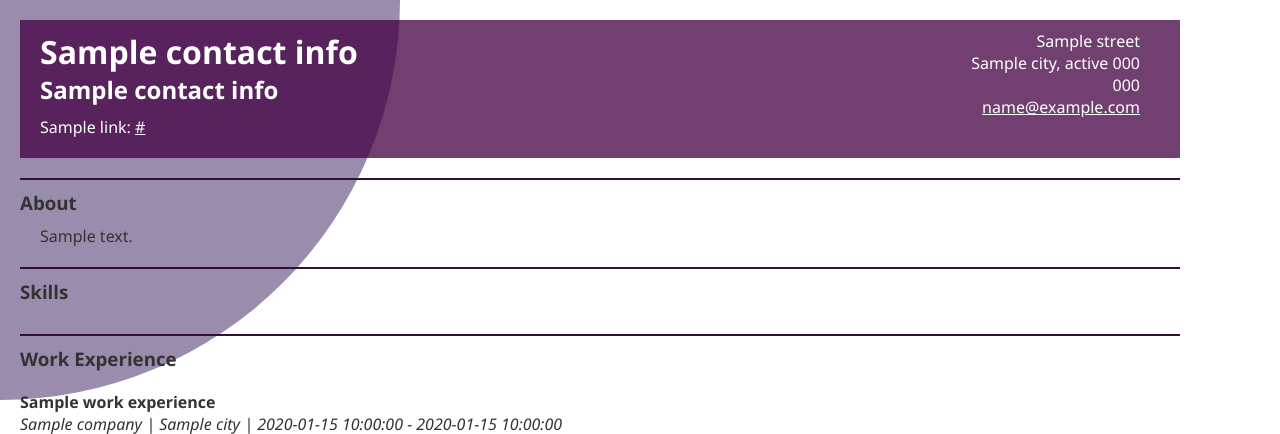
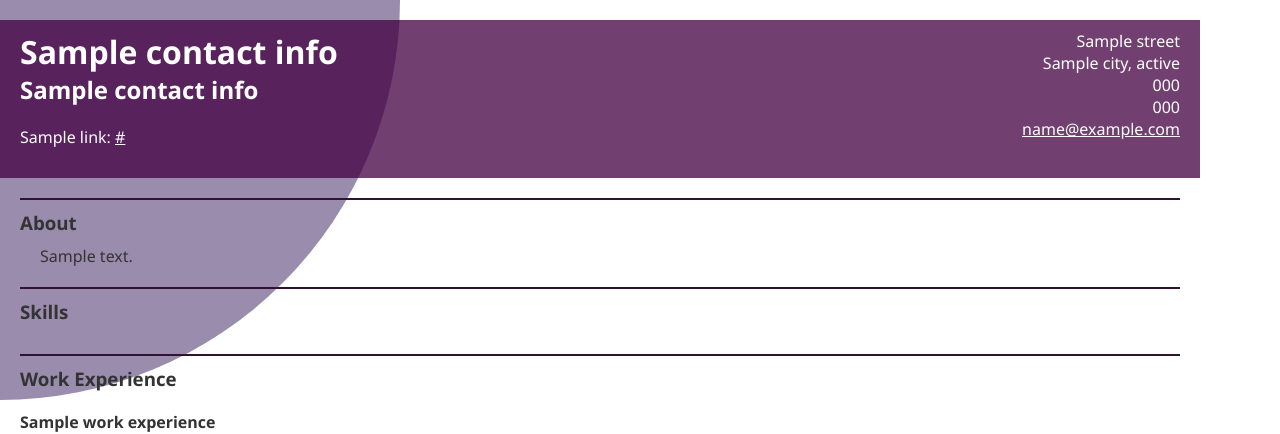
Before and after one commit to mattRicotta/flask-app-1, a Flask app: template templates/resume.html in a window 1280 px wide. Shown: the top 434 px of the page. Run offline with Flask 2, Linux system fonts and the light colour scheme; the template is opened without the code that fills it: most values are stand-ins (such as "Sample title", 1, 10 or a date in 2020).

Commit message:
update resumestyle.css

```diff
--- a/static/resumestyle.css
+++ b/static/resumestyle.css
@@ -9,33 +9,37 @@ body {
   min-width: 600px;
   z-index:0;
 }
-
-/* ------ header formatting --------------------------------- */
-.main header {
-  position: relative;
-  margin: 20px;
-  padding: 10px 20px;
-  background-color: hsla(300, 100%, 13%, 0.75);
-  color: hsla(0, 0%, 100%);
-}
-
 .main hr {
   margin-left:-20px;
   margin-bottom: 10px;
   background-color: hsl(300, 50%, 13%);
 }
+/* ------ header formatting --------------------------------- */
+.main header {
+  display:flex;
+  margin: 20px auto;
+  padding: 10px 20px;
+  background-color: hsla(300, 100%, 13%, 0.75);
+  color: hsla(0, 0%, 100%);
+}
+.main header .title {
+  justify-self: flex-start;
+  align-self: flex-start;
+  flex-wrap:wrap;
+  width:100%;
+}
 .main header a {
   color: hsl(0, 0%, 100%);
 }
-
-.main header .title {
-  margin: 0px;
+.main header .contactinfo {
+  justify-self:flex-end;
+  align-self:flex-start;
+  text-align:right;
 }
-
-.main header .links {
-  margin: 10px 0px;
+.main header .title .links {
+  margin: 20px auto;
 }
-
+/*
 .main header .logo {
   position: absolute;
   right: 20px;
@@ -45,13 +49,7 @@ body {
   border-radius: 50%;
   opacity: 50%;
 }
-
-.main header .contactinfo {
-  position: absolute;
-  right: 40px;
-  text-align: right;
-  z-index: 1;
-}
+*/
 /* ---- end header formatting ------------------------------*/
 
 .main section {
```
Also changed, not shown: templates/resume.html (+11 -14 lines).
